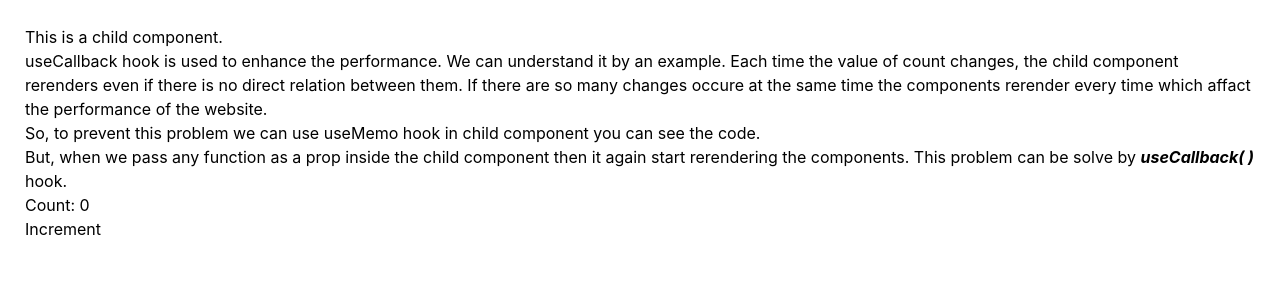
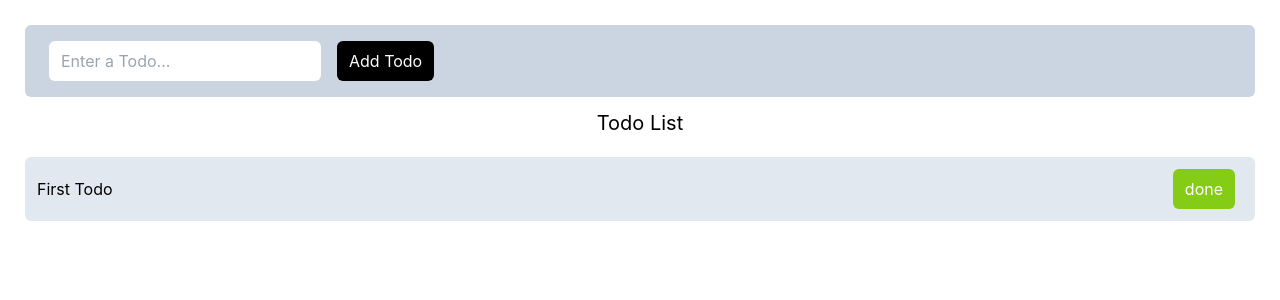
Before and after one commit to Ashu-kumar40/Learn-React.js, a React (Create React App) app: page / in a window 1280 px wide. Shown: the top 300 px of the page. Built offline with nearby package versions, Linux system fonts and the light colour scheme.

Commit message:
Redux Todo-list app added

```diff
--- a/src/App.js
+++ b/src/App.js
@@ -1,5 +1,7 @@
 import "./App.css";
-import UseCallback from "./Components/UseCallback/UseCallback";
+import AddTodo from "./React_Redux/feature/AddTodo";
+import Todos from "./React_Redux/feature/Todos";
+// import UseCallback from "./Components/UseCallback/UseCallback";
 // import UseContext from "./Components/UseContext/UseContext";
 // import UseMemo from "./Components/UseMemo";
 // import Fragments from "./Components/Fragments";
@@ -26,6 +28,7 @@ import UseCallback from "./Components/UseCallback/UseCallback";
 // import InlineStyling from "./Components/InlineStyling";
 // import StyleSheet from "./Components/StyleSheet";
 // import StyleModule from "./Components/StyleModule";
+
 function App() {
   return (
     <div className="App">
@@ -62,7 +65,9 @@ function App() {
       {/* <UseOfFragments /> */}
       {/* <UseContext /> */}
       {/* <UseMemo /> */}
-      <UseCallback />
+      {/* <UseCallback /> */}
+      <AddTodo />
+      <Todos />
     </div>
   );
 }
--- /dev/null
+++ b/src/React_Redux/app/store.js
@@ -0,0 +1,6 @@
+import { configureStore } from "@reduxjs/toolkit";
+import todoReducer from '../feature/todo/todoSlice'
+
+export default configureStore({
+    reducer : todoReducer
+})
--- /dev/null
+++ b/src/React_Redux/feature/AddTodo.js
@@ -0,0 +1,35 @@
+import React, { useState } from "react";
+import { useDispatch } from "react-redux";
+import { addTodo } from "./todo/todoSlice";
+
+export default function AddTodo() {
+
+    const [input, setInput] = useState('')
+    const dispatch = useDispatch();
+
+    const addTodoHandler = (e) => {
+        e.preventDefault();
+        if(input !== '') dispatch(addTodo(input))
+        else alert("Add Todo First")
+        setInput('')
+    }
+
+    return(
+        <form
+        onSubmit={addTodoHandler}
+        className="h-100vh bg-slate-300 p-4 rounded-md"
+        >
+            <input
+                type="text"
+                placeholder="Enter a Todo..."
+                value={input}
+                onChange={(e) => setInput(e.target.value)}
+                className="rounded-md px-3 py-2 mx-2"
+            />
+            <button
+            type="submit"
+            className=" bg-black rounded-md text-white px-3 py-2 mx-2"
+            >Add Todo</button>
+        </form>
+    )
+}
--- /dev/null
+++ b/src/React_Redux/feature/Todos.js
@@ -0,0 +1,27 @@
+import React from "react";
+import { useSelector, useDispatch } from "react-redux";
+import { removeTodo } from "./todo/todoSlice";
+
+export default function Todos() {
+    const todos = useSelector (state => state.todos);
+    const dispatch = useDispatch()
+    return(
+    <>
+        <h1 className="text-center m-3 text-xl">Todo List</h1>
+        {
+            todos.map((todo) => (
+                <li
+                key={todo.id}
+                className="my-5 bg-slate-200 flex justify-between items-center p-3 rounded-md"
+                >
+                    {todo.text}
+                    <button
+                    onClick={() => dispatch(removeTodo(todo.id))}
+                    className="bg-lime-500 rounded-md text-white px-3 py-2 mx-2"
+                    >done</button>
+                </li>
+            ))
+        }
+    </>
+    )
+}
--- /dev/null
+++ b/src/React_Redux/feature/todo/todoSlice.js
@@ -0,0 +1,28 @@
+import { createSlice, nanoid } from "@reduxjs/toolkit";
+
+const initialState = {
+    todos: [{
+        id: 1,
+        text: "First Todo"
+    }]
+}
+export const todoSlice = createSlice({
+    name: 'todo',
+    initialState,
+    reducers: {
+        addTodo: (state, action) =>{
+            const todo = {
+                id: nanoid(),
+                text: action.payload
+            }
+            state.todos.push(todo)
+        },
+        removeTodo: (state, action) => {
+            state.todos = state.todos.filter((todo) => todo.id !== action.payload)
+        }
+    }
+})
+
+export const {addTodo, removeTodo} = todoSlice.actions;
+
+export default todoSlice.reducer;
--- a/src/index.js
+++ b/src/index.js
@@ -3,12 +3,14 @@ import ReactDOM from 'react-dom/client';
 import './index.css';
 import App from './App';
 import reportWebVitals from './reportWebVitals';
+import store from './React_Redux/app/store';
+import { Provider } from 'react-redux';
 
 const root = ReactDOM.createRoot(document.getElementById('root'));
 root.render(
-  <React.StrictMode>
+  <Provider store={store}>
     <App />
-  </React.StrictMode>
+  </Provider>
 );
 
 // If you want to start measuring performance in your app, pass a function
```
